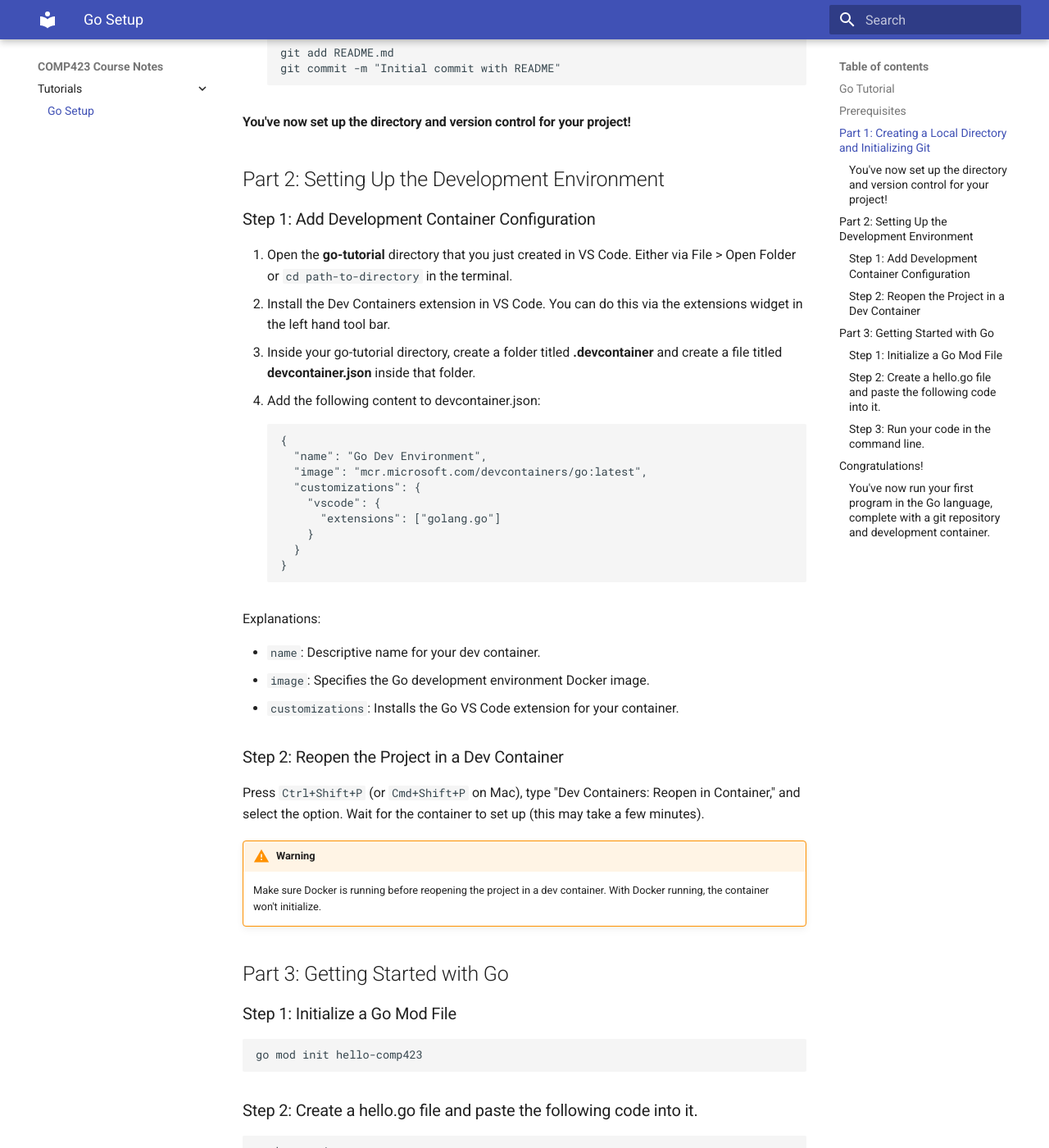
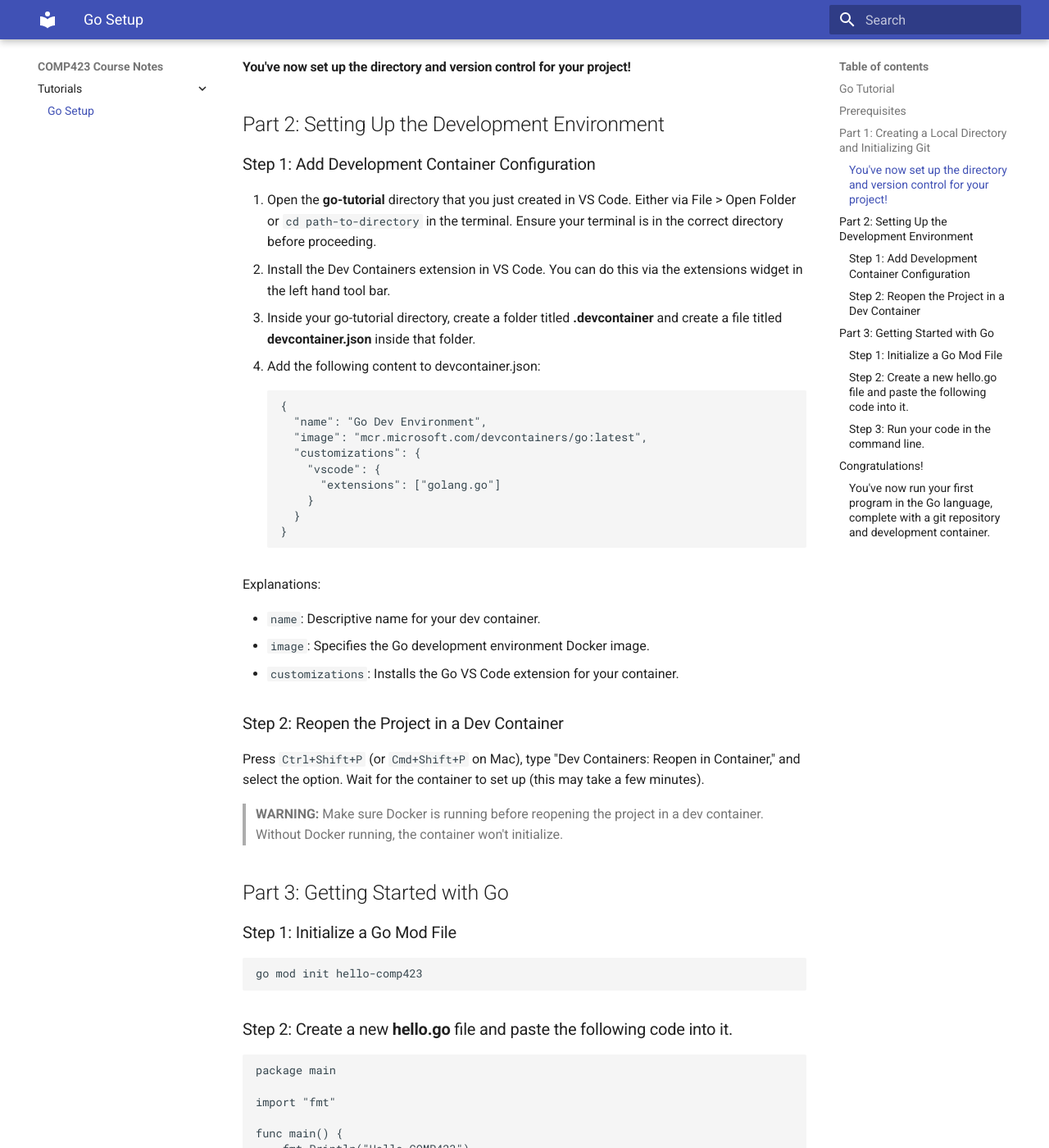
Before and after one commit to lmoore36/comp423-course-notes, an MkDocs documentation site: the page built from docs/tutorials/go-setup.md, in a window 1280 px wide and 1400 px high, scrolled down 1123 px. Shown: the whole window at 82% size. Built offline with MkDocs 1.6.1 and Material for MkDocs 9.7.7, drawn with Linux system fonts in a browser that asks for light colours; some of the changed text lies outside the part shown.

Commit message:
fixing print message

````diff
--- a/docs/tutorials/go-setup.md
+++ b/docs/tutorials/go-setup.md
@@ -17,10 +17,10 @@
 
 ## Prerequisites
 
+Download the following necessary tools for this project!
 - [Visual Studio Code](https://code.visualstudio.com/)
 - [Docker](https://www.docker.com/)
 - [Git](https://git-scm.com/book/en/v2/Getting-Started-Installing-Git)
-<!-- - [GitHub Account](https://github.com/) -->
 
 ## Part 1: Creating a Local Directory and Initializing Git
 
@@ -39,7 +39,7 @@
 
 ### Step 1: Add Development Container Configuration
 
-1. Open the **go-tutorial** directory that you just created in VS Code. Either via File > Open Folder or ```cd path-to-directory``` in the terminal.
+1. Open the **go-tutorial** directory that you just created in VS Code. Either via File > Open Folder or ```cd path-to-directory``` in the terminal. Ensure your terminal is in the correct directory before proceeding.
 2. Install the Dev Containers extension in VS Code. You can do this via the extensions widget in the left hand tool bar.
 3. Inside your go-tutorial directory, create a folder titled **.devcontainer** and create a file titled **devcontainer.json** inside that folder.
 4. Add the following content to devcontainer.json:
@@ -66,8 +66,7 @@
 Press `Ctrl+Shift+P` (or `Cmd+Shift+P` on Mac), type "Dev Containers: Reopen in Container," and select the option.
 Wait for the container to set up (this may take a few minutes).
 
-!!! warning
-    Make sure Docker is running before reopening the project in a dev container. With Docker running, the container won't initialize.
+> **WARNING:** Make sure Docker is running before reopening the project in a dev container. Without Docker running, the container won't initialize.
 
 ## Part 3: Getting Started with Go
 
@@ -75,7 +74,8 @@
 ```
 go mod init hello-comp423
 ```
-### Step 2: Create a hello.go file and paste the following code into it.
+### Step 2: Create a new **hello.go** file and paste the following code into it.
+
 ```
 package main
 
````
Also changed, not shown: other parts of docs/tutorials/go-setup.md (+1 -1 lines).
